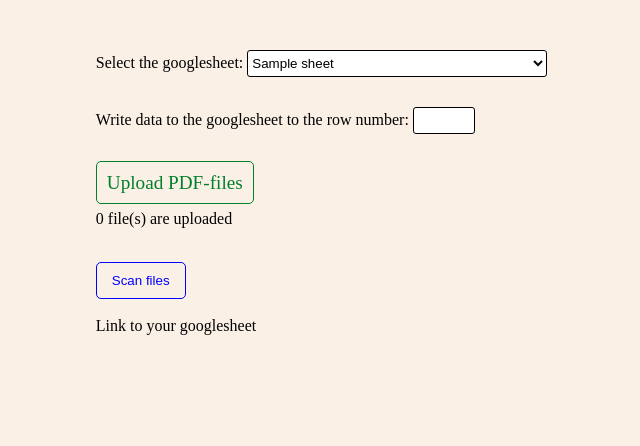
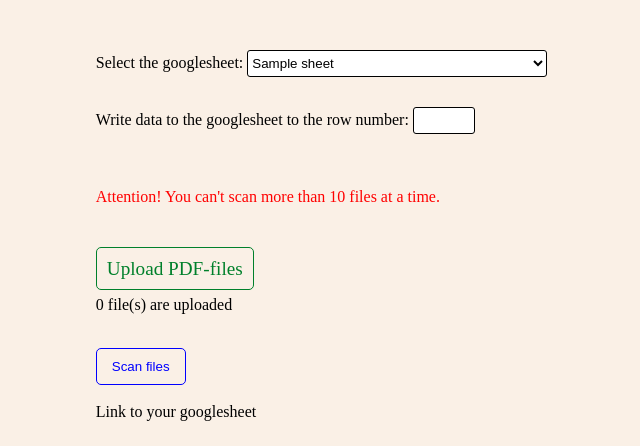
Before and after one commit to AlexRothebest/pdf, a Django app: template templates/main/load-pdf-file.html in a window 1280 px wide. Shown: the part 48-494 px from the top of the page, without its empty margins (269-909 px from the left). Run offline with Django 3.2, Linux system fonts and the light colour scheme; the template is opened without the code that fills it: most values are stand-ins (such as "Sample title", 1, 10 or a date in 2020).

Commit message:
Added limitatiom to upload not more than 10 files at a time

```diff
--- a/api/views.py
+++ b/api/views.py
@@ -815,7 +815,7 @@ def parse_pdf_file(request):
 		google_sheet.next_row_to_write_data = int(request.headers['nextRowToWriteData'])
 
 		filenames_to_parse = []
-		for file in request.FILES.getlist('pdf-file'):
+		for file in request.FILES.getlist('pdf-file')[:10]:
 			time_now = time.time()
 			file_name = file.name
 			file_path = f'{media_base_dir}/{client.account.username}/{time_now}-{file_name}'
--- a/static/js/load-pdf-file.js
+++ b/static/js/load-pdf-file.js
@@ -35,6 +35,10 @@ $(document).ready(function(){
 
 		for (let fileNum in files) {
 			fd.append('pdf-file', files[fileNum]);
+
+			if (fileNum == '9') {
+				break;
+			}
 		}
 
 
--- a/templates/main/load-pdf-file.html
+++ b/templates/main/load-pdf-file.html
@@ -35,6 +35,10 @@
 				</div>
 				<span class='tooltip'>You can choose google sheet row</span>
 			</div>
+			<br>
+			<br>
+
+			<p style='color:red'>Attention! You can't scan more than 10 files at a time.</p>
 			<br>
 			<br>
 
```
